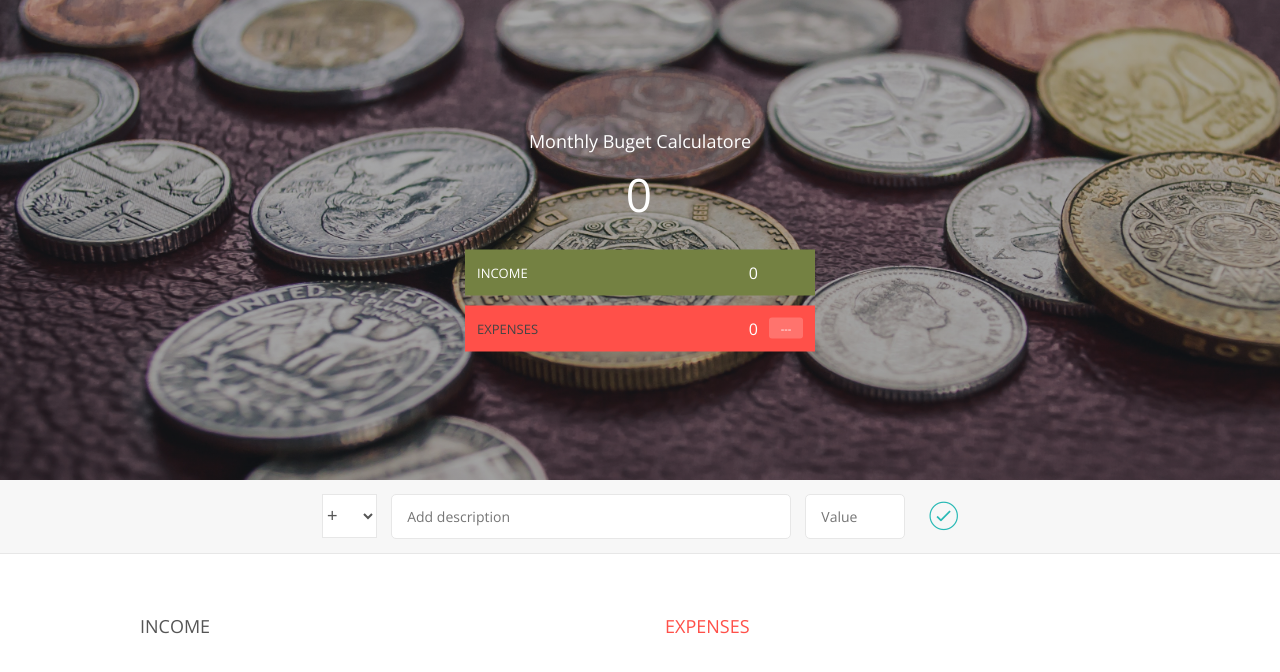
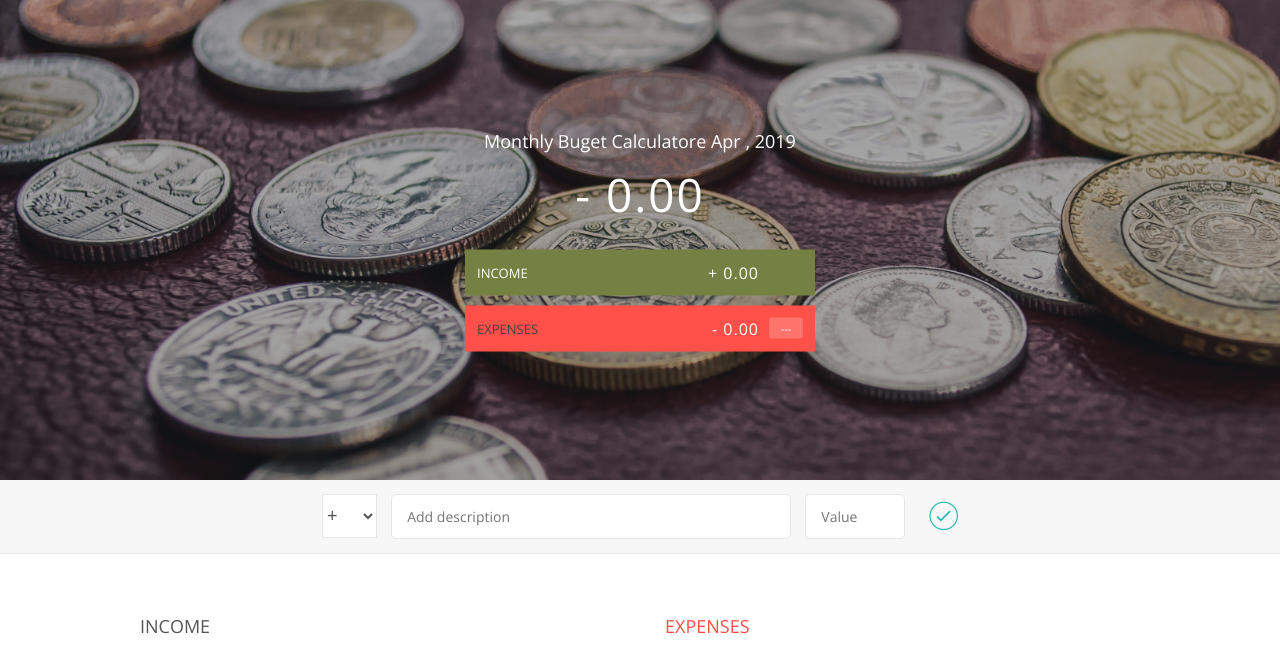
Before and after one commit to Ferewtucho/Budget-Calculator, a website: page index.html in a window 1280 px wide. Drawn offline with nearby package versions, Linux system fonts and the light colour scheme.

Commit message:
updated the budget number and formating dipaly month and year

```diff
--- a/assets/js/app.js
+++ b/assets/js/app.js
@@ -148,7 +148,31 @@ var UIController = (function() {
     expensesLabel: ".budget__expenses--value",
     percentageLabel: ".budget__expenses--percentage",
     container: ".container",
-    expensesPercLabel: ".item__percentage"
+    expensesPercLabel: ".item__percentage",
+    dateLabel: ".budget__title--month"
+  };
+
+  var formatNumber = function(num, type) {
+    var numSplit, int, dec;
+
+    // + or - before number
+    // 2 decimal points
+    // Comma separtaing the thousands
+
+    num = Math.abs(num);
+    num = num.toFixed(2);
+
+    numSplit = num.split(".");
+
+    int = numSplit[0];
+
+    if (int.length > 3) {
+      int = int.substr(0, int.length - 3) + "," + int.substr(int.length - 3, 3);
+    }
+
+    dec = numSplit[1];
+
+    return (type === "exp" ? "-" : "+") + " " + int + "." + dec;
   };
 
   return {
@@ -172,7 +196,7 @@ var UIController = (function() {
           '<div class="item clearfix" id="inc-%id%">' +
           '<div class="item__description">%description%</div>' +
           '<div class="right clearfix">' +
-          '<div class="item__value">+ %value%</div><div class="item__delete">' +
+          '<div class="item__value"> %value%</div><div class="item__delete">' +
           '<button class="item__delete--btn"><i class="ion-ios-close-outline">' +
           "</i></button></div></div></div>";
       } else if (type === "exp") {
@@ -194,7 +218,7 @@ var UIController = (function() {
 
       newHtml = newHtml.replace("%description%", obj.description);
 
-      newHtml = newHtml.replace("%value%", obj.value);
+      newHtml = newHtml.replace("%value%", formatNumber(obj.value, type));
 
       // Insert the HTML to the DOM
       document.querySelector(element).insertAdjacentHTML("beforeend", newHtml);
@@ -222,10 +246,20 @@ var UIController = (function() {
     },
 
     displayBudget: function(obj) {
-      document.querySelector(DOMstrings.budgetLabel).textContent = obj.buget;
-      document.querySelector(DOMstrings.incomeLabel).textContent = obj.totalInc;
-      document.querySelector(DOMstrings.expensesLabel).textContent =
-        obj.totalExp;
+      var type;
+      obj.buget > 0 ? (type = "inc") : (type = "exp");
+
+      document.querySelector(DOMstrings.budgetLabel).textContent = formatNumber(
+        obj.buget,
+        type
+      );
+      document.querySelector(DOMstrings.incomeLabel).textContent = formatNumber(
+        obj.totalInc,
+        "inc"
+      );
+      document.querySelector(
+        DOMstrings.expensesLabel
+      ).textContent = formatNumber(obj.totalExp, "exp");
 
       if (obj.percentage > 0) {
         document.querySelector(DOMstrings.percentageLabel).textContent =
@@ -251,6 +285,34 @@ var UIController = (function() {
           current.textContent = "---";
         }
       });
+    },
+
+    displayMonth: function() {
+      var now, year, month, months;
+
+      now = new Date();
+
+      year = now.getFullYear();
+
+      month = now.getMonth();
+
+      months = [
+        "Jan",
+        "Feb",
+        "Mar",
+        "Apr",
+        "May",
+        "June",
+        "July",
+        "Aug",
+        "Spet",
+        "Oct",
+        "Nov",
+        "Dec"
+      ];
+
+      document.querySelector(DOMstrings.dateLabel).textContent =
+        months[month] + " , " + year;
     },
 
     getDOMstrings: function() {
@@ -353,6 +415,7 @@ var controller = (function(bugetCtrl, UICtrl) {
   return {
     init: function() {
       console.log("Apllication has started");
+      UIController.displayMonth();
       UIController.displayBudget({
         buget: 0,
         totalInc: 0,
--- a/index.html
+++ b/index.html
@@ -25,7 +25,7 @@
     <header class="header">
       <div class="budget">
         <div class="budget__title">
-          Monthly Buget Calculatore
+          Monthly Buget Calculatore <span class="budget__title--month">%Month%</span>
         </div>
         <div class="budget__value">
           + 3000.94
```
